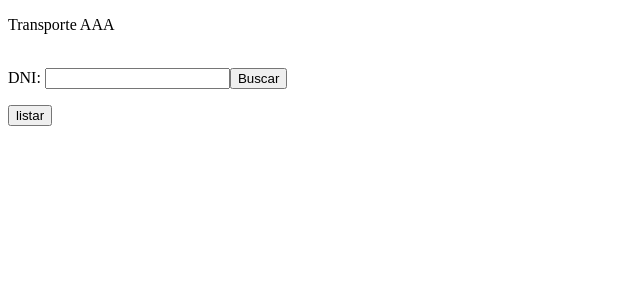
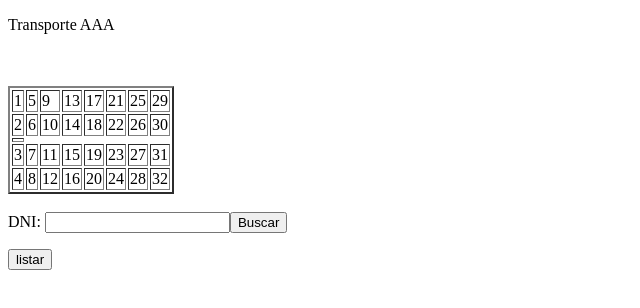
Before and after one commit to Mariley20/ejercicioEvaluadoHTML, a plain HTML site: page index.html in a window 1280 px wide. Shown: the whole page, without its empty margins (0-640 px from the left). Drawn offline with Linux system fonts and the light colour scheme.

Commit message:
modificando carpetas

```diff
--- a/js/main.js
+++ b/assets/js/main.js
@@ -75,7 +75,7 @@ function redirect(event){
 			}
 		}
 		console.log(nombre.value+"-"+apellido.value+"-"+dni.value+"-"+nro_asiento.value)
-	}*/
+	}
 
 	document.getElementById("mostrarFormReserva").innerHTML = formReserva;
 
--- a/index.html
+++ b/index.html
@@ -21,5 +21,5 @@
 
 
 </body>
-<script type="text/javascript" src="js/main.js" ></script>
+<script type="text/javascript" src="assets/js/main.js" ></script>
 </html>
```
